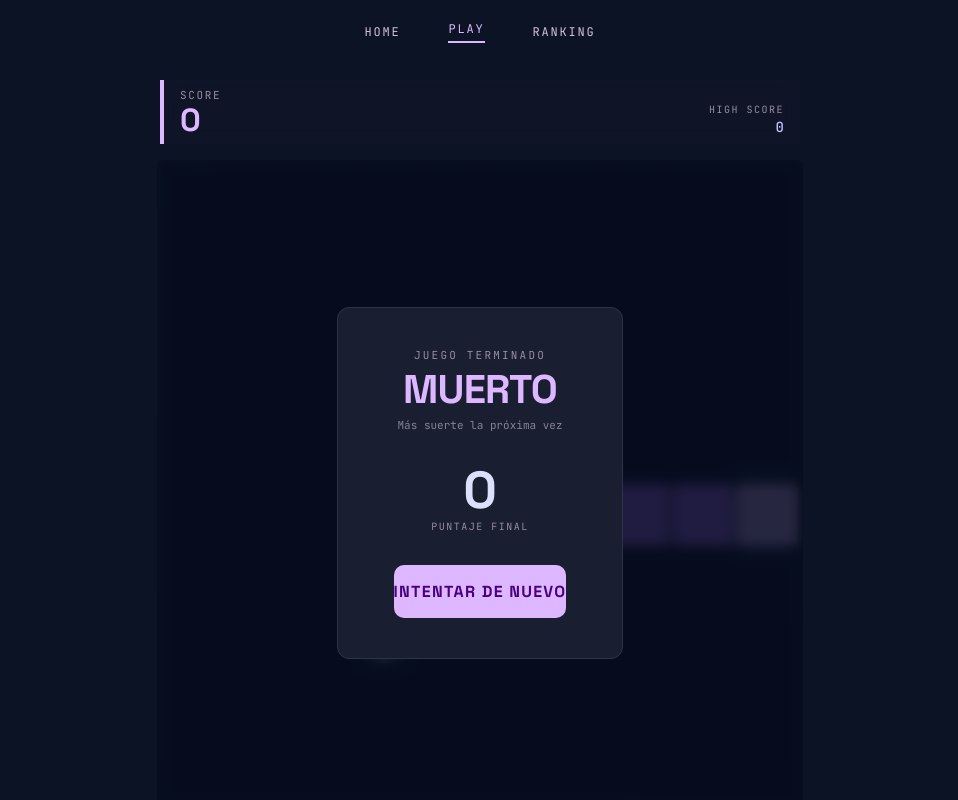
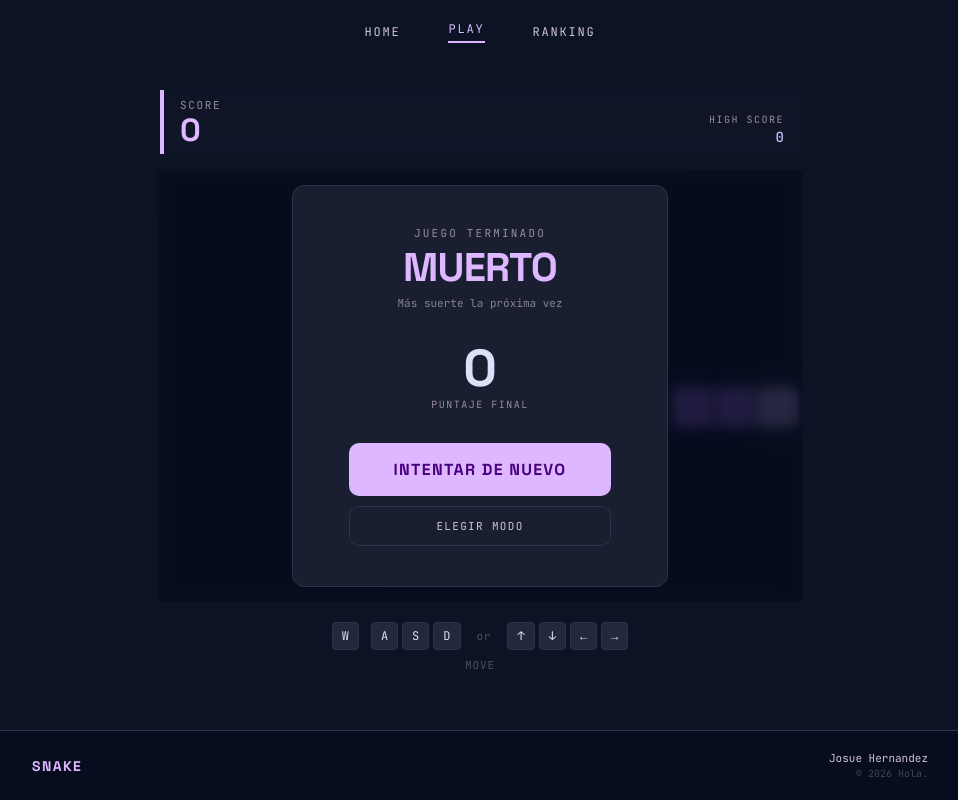
Before and after one commit to her24770/web-snake, a React (Vite) app: page /play in a window 1280 px wide. Both pictures are taken after a click on the button "INICIAR JUEGO". Shown: the top 800 px of the page, without its empty margins (160-1118 px from the left). Built offline with nearby package versions, Linux system fonts and the light colour scheme.

Commit message:
agregar el modal de dificultad al perder

```diff
--- a/src/components/game/ModalGameOver.jsx
+++ b/src/components/game/ModalGameOver.jsx
@@ -1,4 +1,4 @@
-function ModalGameOver({ score, onRestart }) {
+function ModalGameOver({ score, onRestart, onConfig }) {
   return (
     <div className="game-modal">
       <div className="game-modal-card">
@@ -8,6 +8,7 @@ function ModalGameOver({ score, onRestart }) {
         <p className="game-modal-score">{score}</p>
         <p className="game-modal-score-label">Puntaje final</p>
         <button className="game-modal-btn" onClick={onRestart}>INTENTAR DE NUEVO</button>
+        <button className="game-modal-btn-secondary" onClick={onConfig}>ELEGIR MODO</button>
       </div>
     </div>
   )
--- a/src/game/Game.jsx
+++ b/src/game/Game.jsx
@@ -80,7 +80,7 @@ function Game() {
         )}
 
         {state.status === 'gameover' && (
-          <ModalGameOver score={state.score} onRestart={startGame} />
+          <ModalGameOver score={state.score} onRestart={startGame} onConfig={openConfig} />
         )}
       </div>
 
--- a/src/game/gameLogic.js
+++ b/src/game/gameLogic.js
@@ -1,7 +1,7 @@
 export const SIZES = {
-  pequeño: { cols: 10, rows: 10, label: 'Pequeño', desc: '10 × 10' },
-  mediano: { cols: 15, rows: 10, label: 'Mediano', desc: '15 × 10' },
-  grande:  { cols: 20, rows: 15, label: 'Grande',  desc: '20 × 15' },
+  pequeño: { cols: 15, rows: 10, label: 'Pequeño', desc: '10 × 10' },
+  mediano: { cols: 20, rows: 15, label: 'Mediano', desc: '15 × 10' },
+  grande:  { cols: 25, rows: 15, label: 'Grande',  desc: '20 × 15' },
 }
 
 export const SPEEDS = {
```
